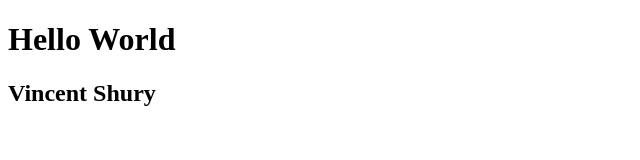
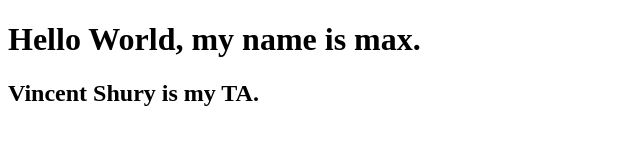
Before and after one commit to Thaewyn/symmetrical-octo-barnacle, a plain HTML site: page test.html in a window 1280 px wide. Shown: the whole page, without its empty margins (0-640 px from the left). Drawn offline with Linux system fonts and the light colour scheme.

Commit message:
added some names and stuff

```diff
--- a/test.html
+++ b/test.html
@@ -9,11 +9,11 @@
 <body>
   <main>
     <h1>
-      Hello World
+      Hello World, my name is max.
     </h1>
   </main>
   <footer>
-    <h2>Vincent Shury</h2>
+    <h2>Vincent Shury is my TA.</h2>
   </footer>
 </body>
 
```
